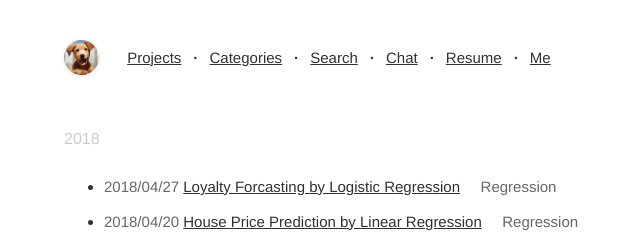
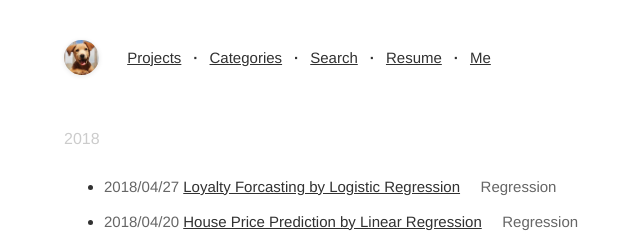
Before and after one commit to ryanxjhan/oldportforlio, a Jekyll site: the page built from index.html, in a window 1280 px wide. Shown: the top 242 px of the page, without its empty margins (286-926 px from the left). Built offline with Jekyll 4.4.1, drawn with Linux system fonts in a browser that asks for light colours.

Commit message:
delete board

```diff
--- a/_includes/header.html
+++ b/_includes/header.html
@@ -7,7 +7,6 @@
         <a href="{{site.context}}/">Projects</a>
         <a href="{{site.context}}/pages/categories.html">Categories</a>
         <a href="{{site.context}}/pages/search.html">Search</a>
-        <a href="{{site.context}}/pages/chat.html">Chat</a>
         <a href="{{site.context}}/pages/resume.pdf">Resume</a>
         <a href="{{site.context}}/pages/about.html">Me</a>
     </nav>
```
Also changed, not shown: 1 other file.
